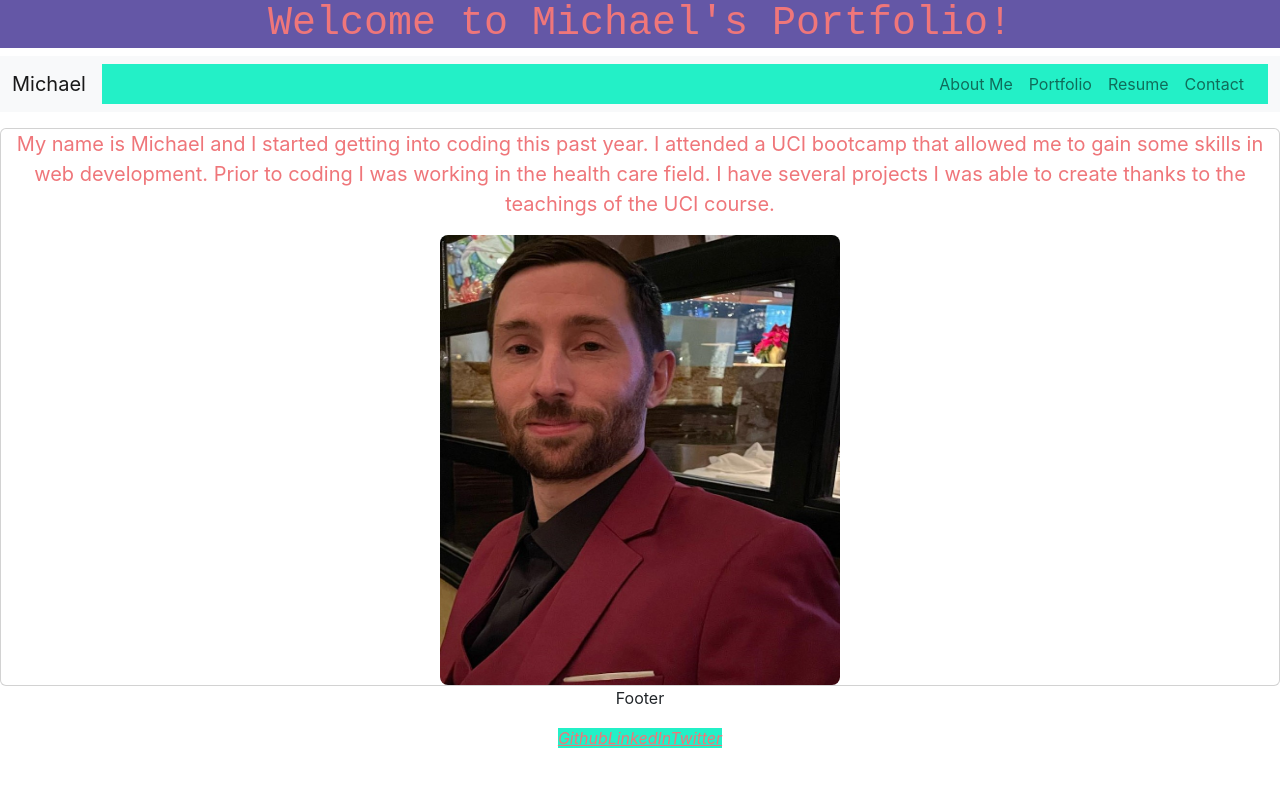
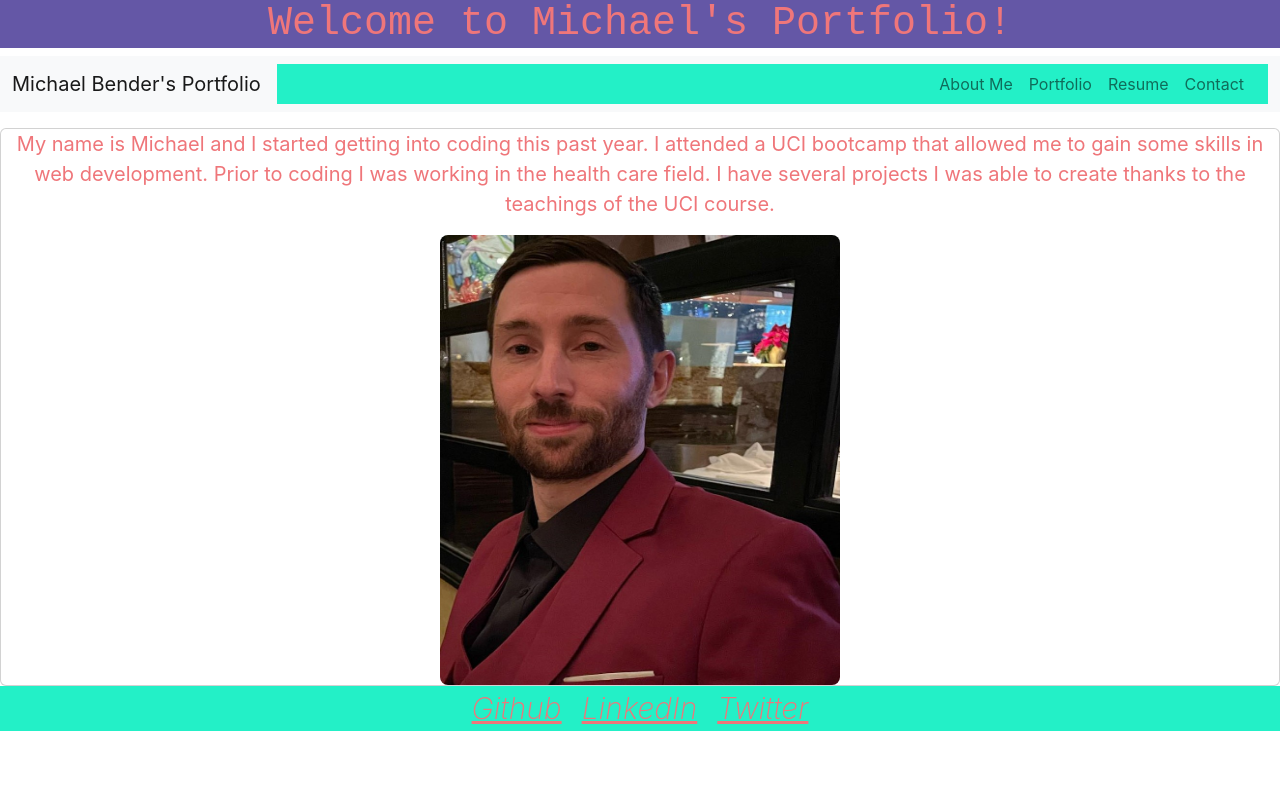
Before and after one commit to PintoDrop/portreact, a React (Create React App) app: page / in a window 1280 px wide. Shown: the top 786 px of the page. Built offline with nearby package versions, Linux system fonts and the light colour scheme.

Commit message:
styling footer

```diff
--- a/src/App.css
+++ b/src/App.css
@@ -38,13 +38,13 @@
 } */
 
 .headerImg {
-  width:350px;
-  height:185px
+  width: 350px;
+  height: 185px;
 }
 
 .self {
-  width:350px;
-  height:185px
+  width: 350px;
+  height: 185px;
 }
 
 .banner {
@@ -69,64 +69,68 @@ img {
 } */
 
 Header {
-  font-family: 'Courier New', Courier, monospace;
-  color: #EF767A;
-  background-color: #6457A6;
+  font-family: "Courier New", Courier, monospace;
+  color: #ef767a;
+  background-color: #6457a6;
   font-weight: 100;
 }
 
 .aboutme {
-  background-color: #23F0C7;
-  color: #EF767A;
+  background-color: #23f0c7;
+  color: #ef767a;
   font-size: 20px;
 }
 
 .contact {
-  background-color: #23F0C7;
-  color: #EF767A;
+  background-color: #23f0c7;
+  color: #ef767a;
   font-size: 20px;
 }
 
 .resume {
-  background-color: #23F0C7;
-  color: #EF767A;
+  background-color: #23f0c7;
+  color: #ef767a;
   font-size: 20px;
   text-align: center;
 }
 
 .project {
-  background-color: #23F0C7;
-  color: #EF767A;
+  background-color: #23f0c7;
+  color: #ef767a;
   font-size: 20px;
   display: flex;
 }
 
 /* links for footer */
 .link-item {
-  background-color: #23F0C7;
-   color: #EF767A;
+  color: #ef767a;
+  display: inline;
+  margin-right: 10px;
+  margin-left: 10px;
+  font-size: 30px;
+  font-weight: 200
 }
 
-
+footer {
+  background-color: #23f0c7;
+}
 .myWork {
-   background-color: #23F0C7;
-   color: #EF767A;
+  background-color: #23f0c7;
+  color: #ef767a;
 }
 
 h2 {
-  color: #6457A6
+  color: #6457a6;
 }
 
 .Navigation {
-  background-color: #23F0C7;
+  background-color: #23f0c7;
 }
 
 .NaviName {
   /* background-color: #EF767A; */
-  color: #EF767A;
+  color: #ef767a;
 }
-
-
 
 /*
 color scheme:
--- a/src/components/Footer.js
+++ b/src/components/Footer.js
@@ -19,7 +19,7 @@ function Footer() {
 
   return (
     <footer className="text-center ">
-      <p>Footer</p>
+
       {/* add css to fix up */}
       {icons.map((icon) => (
         <a className="link-item" href={icon.link} key={icon.name} target="_blank">
--- a/src/components/Nav.js
+++ b/src/components/Nav.js
@@ -10,7 +10,7 @@ function Navigation(props) {
     <>
       <Navbar key="sm" bg="light" expand="sm" className="mb-3">
         <Container fluid>
-          <Navbar.Brand className="NaviName" href="#">Michael</Navbar.Brand>
+          <Navbar.Brand className="NaviName" href="/">Michael Bender's Portfolio</Navbar.Brand>
           <Navbar.Toggle aria-controls={`offcanvasNavbar-expand-$"sm"`} />
           <Navbar.Offcanvas
             id={`offcanvasNavbar-expand-$"sm"`}
```
